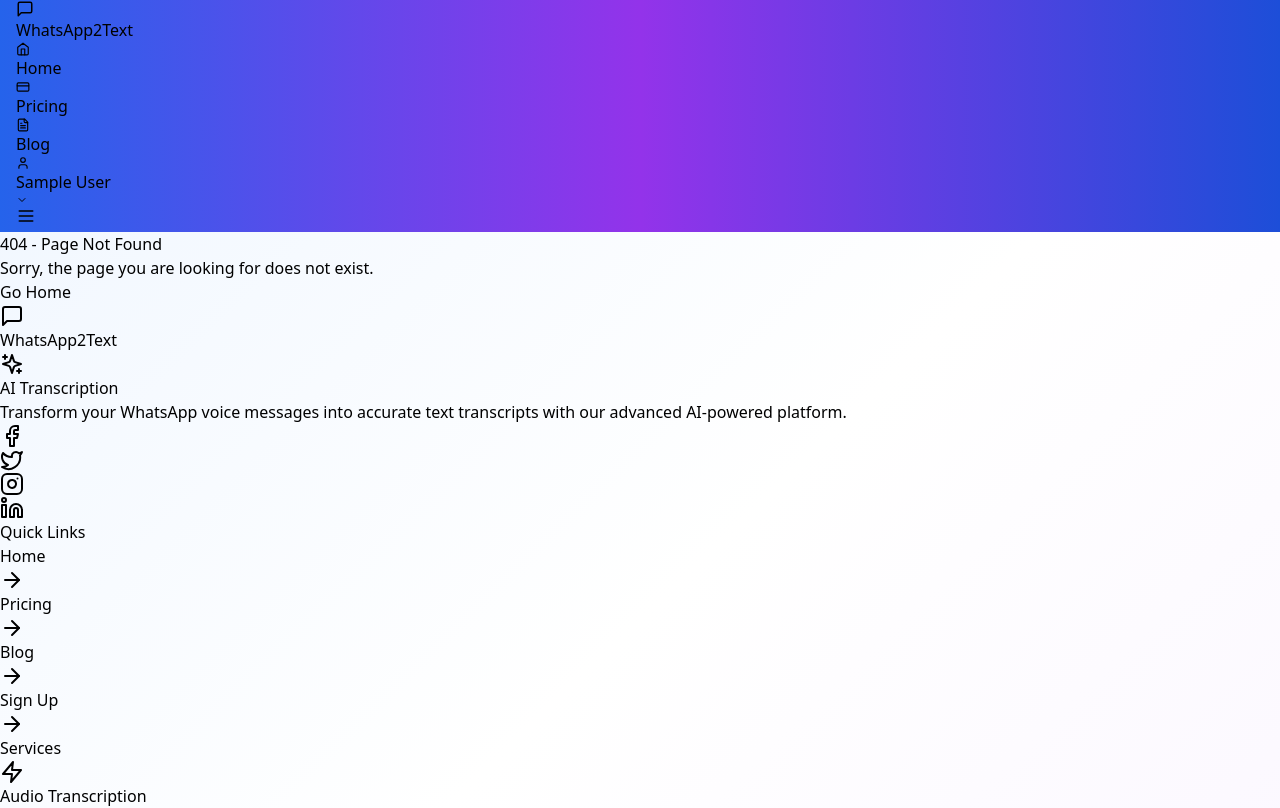
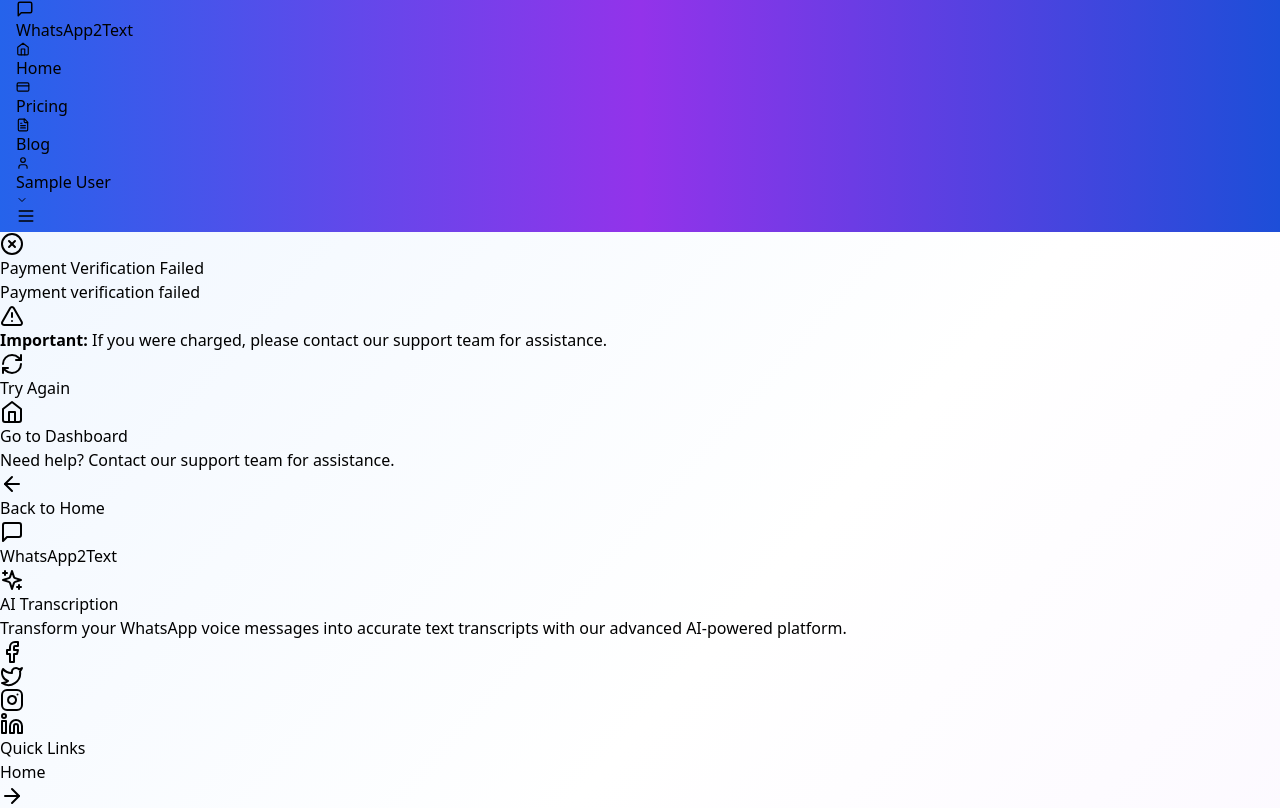
Before and after one commit to codervichar/WhatsAppAudio2Text, a React (Vite) app: page /subscription/failed in a window 1280 px wide. Shown: the top 808 px of the page. Built offline with nearby package versions, Linux system fonts and the light colour scheme; no server answers; sample sign-in values are in the browser's storage.

Commit message:
Fixing payment varification issue

```diff
--- a/src/App.tsx
+++ b/src/App.tsx
@@ -19,6 +19,7 @@ import TranscriptionHistory from './pages/TranscriptionHistory'
 import UpdateProfile from './pages/UpdateProfile'
 import SubscriptionSuccess from './pages/SubscriptionSuccess'
 import SubscriptionCancel from './pages/SubscriptionCancel'
+import SubscriptionFailed from './pages/SubscriptionFailed'
 import SubscriptionManagement from './pages/SubscriptionManagement'
 import NotFound from './pages/NotFound'
 
@@ -101,6 +102,14 @@ function App() {
                   }
                 />
                 <Route
+                  path="/subscription/failed"
+                  element={
+                    <ProtectedRoute>
+                      <SubscriptionFailed />
+                    </ProtectedRoute>
+                  }
+                />
+                <Route
                   path="/subscription-details"
                   element={
                     <ProtectedRoute>
--- /dev/null
+++ b/src/pages/SubscriptionFailed.tsx
@@ -0,0 +1,79 @@
+import React from 'react';
+import { Helmet } from 'react-helmet-async';
+import { Link, useSearchParams } from 'react-router-dom';
+import { XCircle, ArrowLeft, Home, RefreshCw, AlertTriangle } from 'lucide-react';
+
+const SubscriptionFailed: React.FC = () => {
+  const [searchParams] = useSearchParams();
+  const errorMessage = searchParams.get('error') || 'Payment verification failed';
+
+  return (
+    <div className="min-h-screen bg-gradient-to-br from-red-50 to-orange-50 flex items-center justify-center py-12 px-4">
+      <Helmet>
+        <title>Payment Failed - WhatsApp2Text</title>
+        <meta name="description" content="Your payment verification failed. Please try again." />
+      </Helmet>
+
+      <div className="max-w-md w-full bg-white rounded-2xl shadow-xl p-8 text-center">
+        {/* Error Icon */}
+        <div className="mx-auto flex items-center justify-center h-16 w-16 rounded-full bg-red-100 mb-6">
+          <XCircle className="h-8 w-8 text-red-600" />
+        </div>
+
+        {/* Error Message */}
+        <h1 className="text-2xl font-bold text-gray-900 mb-4">
+          Payment Verification Failed
+        </h1>
+
+        <p className="text-gray-600 mb-6">
+          {errorMessage}
+        </p>
+
+        {/* Warning */}
+        <div className="bg-yellow-50 rounded-lg p-4 mb-6">
+          <div className="flex items-center">
+            <AlertTriangle className="h-5 w-5 text-yellow-600 mr-2" />
+            <p className="text-sm text-yellow-700">
+              <strong>Important:</strong> If you were charged, please contact our support team for assistance.
+            </p>
+          </div>
+        </div>
+
+        {/* Action Buttons */}
+        <div className="space-y-3">
+          <Link
+            to="/pricing"
+            className="w-full flex items-center justify-center px-4 py-3 bg-blue-600 text-white font-medium rounded-lg hover:bg-blue-700 transition-colors duration-200"
+          >
+            <RefreshCw className="h-5 w-5 mr-2" />
+            Try Again
+          </Link>
+
+          <Link
+            to="/dashboard"
+            className="w-full flex items-center justify-center px-4 py-3 border border-blue-600 text-blue-600 font-medium rounded-lg hover:bg-blue-50 transition-colors duration-200"
+          >
+            <Home className="h-5 w-5 mr-2" />
+            Go to Dashboard
+          </Link>
+        </div>
+
+        {/* Additional Info */}
+        <div className="mt-6 pt-6 border-t border-gray-200">
+          <p className="text-sm text-gray-500 mb-3">
+            Need help? Contact our support team for assistance.
+          </p>
+          <Link
+            to="/"
+            className="inline-flex items-center text-sm text-blue-600 hover:text-blue-800 transition-colors duration-200"
+          >
+            <ArrowLeft className="h-4 w-4 mr-1" />
+            Back to Home
+          </Link>
+        </div>
+      </div>
+    </div>
+  );
+};
+
+export default SubscriptionFailed;
--- a/src/pages/SubscriptionSuccess.tsx
+++ b/src/pages/SubscriptionSuccess.tsx
@@ -1,7 +1,7 @@
 import React, { useEffect, useState } from 'react';
 import { Helmet } from 'react-helmet-async';
 import { Link, useSearchParams } from 'react-router-dom';
-import { CheckCircle, ArrowRight, Home, User, CreditCard, Calendar, Clock } from 'lucide-react';
+import { CheckCircle, ArrowRight, Home, User, CreditCard, Calendar, Clock, XCircle, RefreshCw } from 'lucide-react';
 import { useAuth } from '../context/AuthContext';
 import { apiService } from '../services/api';
 
@@ -21,25 +21,54 @@ const SubscriptionSuccess: React.FC = () => {
         return;
       }
 
+      // Add timeout to prevent infinite loading
+      const timeoutId = setTimeout(() => {
+        setError('Payment verification timed out. Please check your subscription status or contact support.');
+        setIsLoading(false);
+      }, 30000); // 30 seconds timeout
+
       try {
         console.log('🔍 Verifying payment session:', sessionId);
         // Verify the payment session
         const response = await apiService.verifyPaymentSession(sessionId);
 
+        clearTimeout(timeoutId); // Clear timeout on success
+
         if (response.success) {
+          const sessionData = response.data?.session;
+
+          // Check payment status
+          if (sessionData?.paymentStatus === 'paid') {
             setPaymentDetails(response.data);
             // Refresh user profile data to get updated subscription info
             try {
-            await updateProfile({});
+              // Get fresh user data instead of trying to update with empty object
+              const profileResponse = await apiService.getProfile();
+              if (profileResponse.success && profileResponse.data?.user) {
+                // Update local user data with fresh subscription info
+                const updatedUser = profileResponse.data.user;
+                localStorage.setItem('user', JSON.stringify(updatedUser));
+                // Update the user state in context
+                updateProfile({ first_name: updatedUser.first_name, last_name: updatedUser.last_name });
                 console.log('✅ User profile refreshed after payment verification');
+              }
             } catch (profileError) {
               console.warn('⚠️ Failed to refresh user profile:', profileError);
+              // Don't fail the entire flow if profile refresh fails
+            }
+          } else if (sessionData?.paymentStatus === 'unpaid') {
+            setError('Payment was not completed. Please try again or contact support.');
+          } else if (sessionData?.paymentStatus === 'canceled') {
+            setError('Payment was canceled. No charges were made to your account.');
+          } else {
+            setError(`Payment status: ${sessionData?.paymentStatus || 'unknown'}. Please contact support.`);
           }
         } else {
           console.error('Payment verification failed:', response);
           setError(response.message || 'Failed to verify payment');
         }
       } catch (err) {
+        clearTimeout(timeoutId); // Clear timeout on error
         console.error('Payment verification error:', err);
         // Provide more specific error message
         if (err instanceof Error) {
@@ -53,7 +82,7 @@ const SubscriptionSuccess: React.FC = () => {
     };
 
     verifyPayment();
-  }, [sessionId]);
+  }, [sessionId, updateProfile]);
 
   if (isLoading) {
     return (
@@ -81,7 +110,7 @@ const SubscriptionSuccess: React.FC = () => {
 
         <div className="max-w-md w-full bg-white rounded-2xl shadow-xl p-8 text-center">
           <div className="mx-auto flex items-center justify-center h-16 w-16 rounded-full bg-red-100 mb-6">
-            <CheckCircle className="h-8 w-8 text-red-600" />
+            <XCircle className="h-8 w-8 text-red-600" />
           </div>
 
           <h1 className="text-2xl font-bold text-gray-900 mb-4">
@@ -93,9 +122,17 @@ const SubscriptionSuccess: React.FC = () => {
           </p>
 
           <div className="space-y-3">
+            <button
+              onClick={() => window.location.reload()}
+              className="w-full flex items-center justify-center px-4 py-3 bg-blue-600 text-white font-medium rounded-lg hover:bg-blue-700 transition-colors duration-200"
+            >
+              <RefreshCw className="h-5 w-5 mr-2" />
+              Try Again
+            </button>
+
             <Link
               to="/dashboard"
-              className="w-full flex items-center justify-center px-4 py-3 bg-blue-600 text-white font-medium rounded-lg hover:bg-blue-700 transition-colors duration-200"
+              className="w-full flex items-center justify-center px-4 py-3 border border-blue-600 text-blue-600 font-medium rounded-lg hover:bg-blue-50 transition-colors duration-200"
             >
               <Home className="h-5 w-5 mr-2" />
               Go to Dashboard
```
Also changed, not shown: 1 other file (tests, documents, lock files or other folders). Lines whose indentation alone changed are shown as unchanged.
